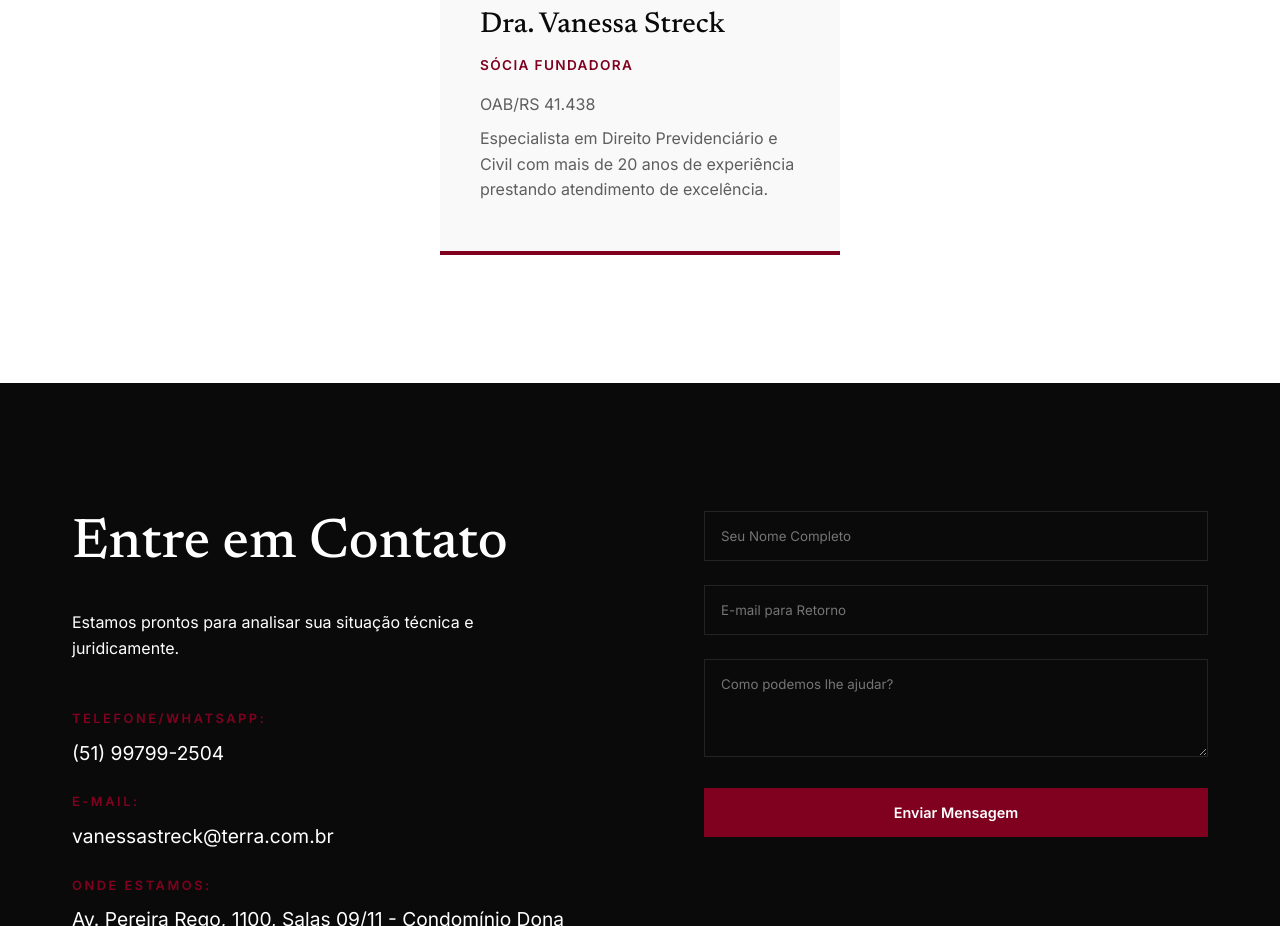
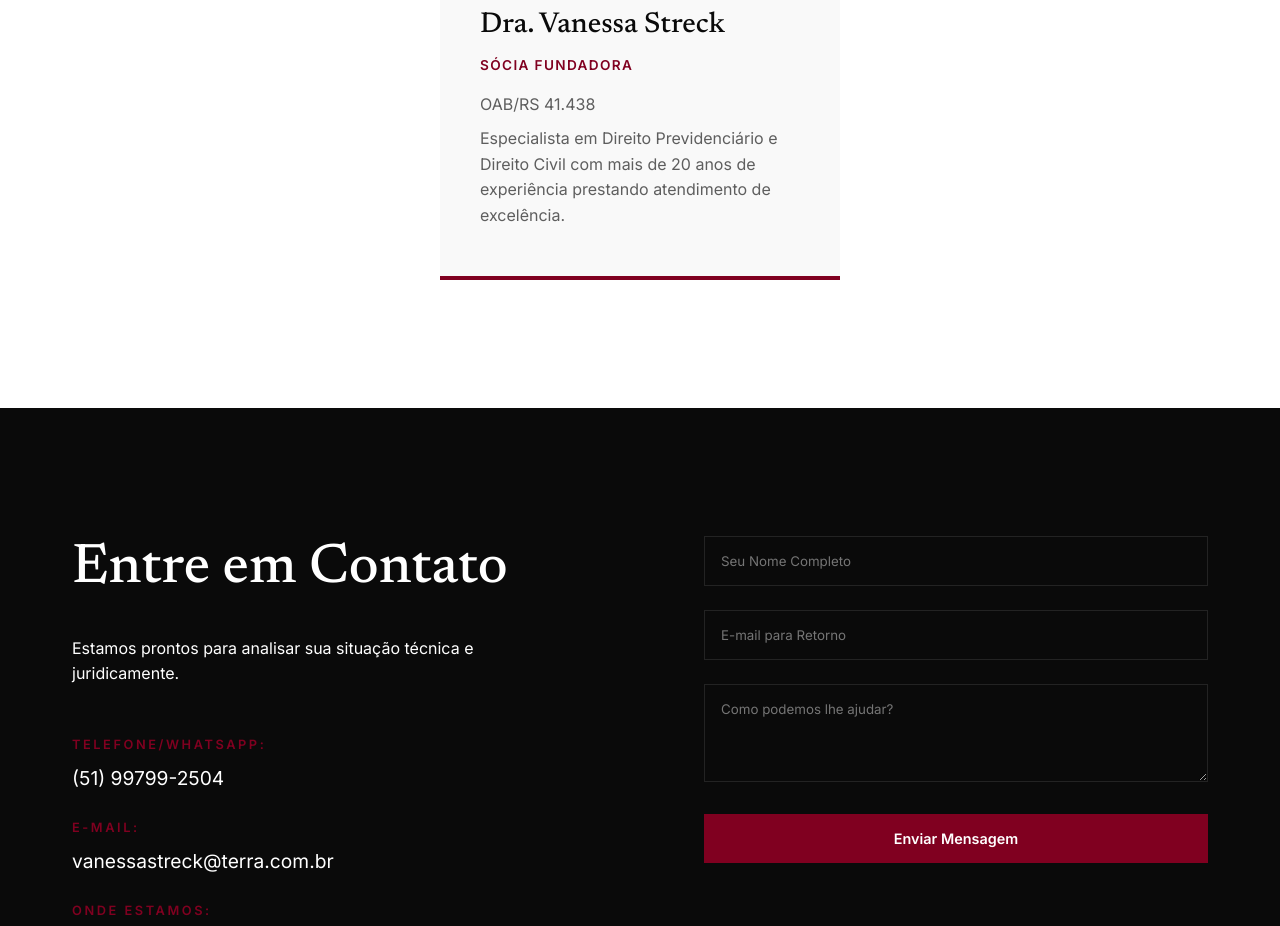
Before and after one commit to giogu75/vanessastreckadvlandpage, a website: page index.html in a window 1280 px wide. Shown: the part 3440-4366 px from the top of the page. Drawn offline with Linux system fonts and the light colour scheme.

Commit message:
equipes2

```diff
--- a/index.html
+++ b/index.html
@@ -119,7 +119,7 @@
                             <h3>Dra. Vanessa Streck</h3>
                             <span class="role">Sócia Fundadora</span>
                             <p>OAB/RS 41.438</p>
-                            <p>Especialista em Direito Previdenciário e Civil com mais de 20 anos de experiência prestando atendimento de excelência.</p>
+                            <p>Especialista em Direito Previdenciário e Direito Civil com mais de 20 anos de experiência prestando atendimento de excelência.</p>
                         </div>
                     </div>
                 </div>
```
